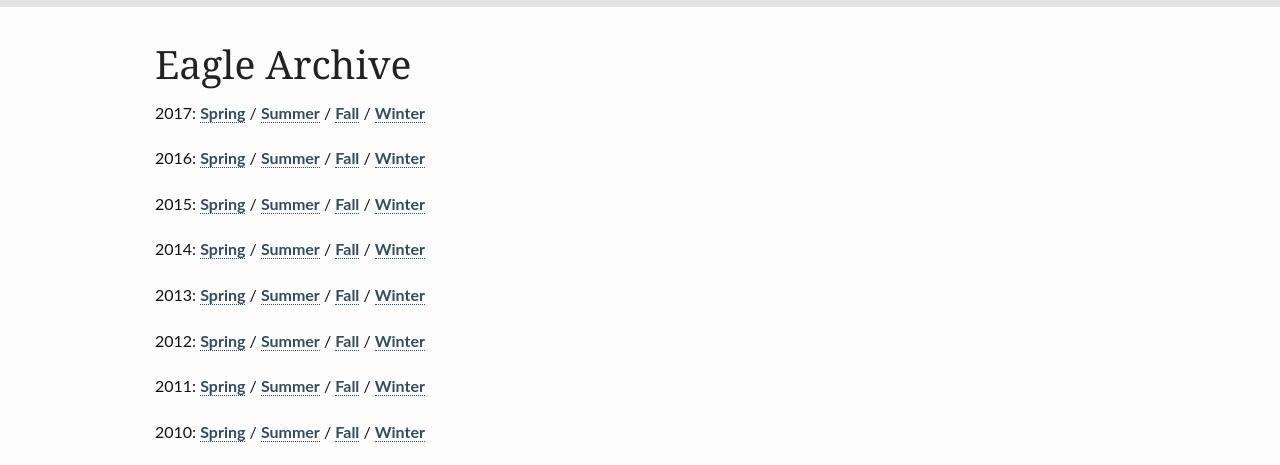
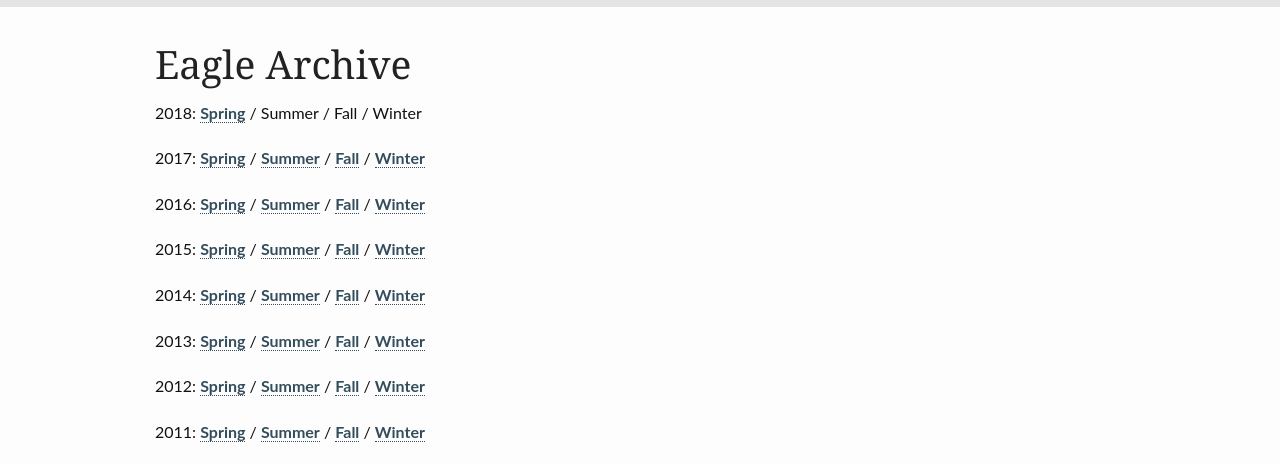
Before and after one commit to carrolltonmanor/carrolltonmanor.github.io, a Jekyll site: the page built from pages/eagle-archive.md, in a window 1280 px wide and 900 px high. Shown: the part 432-897 px from the top of the window. Built offline with Jekyll 4.4.1, drawn with Linux system fonts in a browser that asks for light colours.

Commit message:
Added link to Spring 2018 eagle

```diff
--- a/pages/eagle-archive.md
+++ b/pages/eagle-archive.md
@@ -10,10 +10,10 @@
 breadcrumb: true
 ---
 
-{% assign years = "2016|2015|2014|2013|2012|2011|2010|2009|2008|2007|2006|2005|2004|2003|2002|2001" | split: "|" %}
-{% assign thisYear = "2017" %}
+{% assign years = "2017|2016|2015|2014|2013|2012|2011|2010|2009|2008|2007|2006|2005|2004|2003|2002|2001" | split: "|" %}
+{% assign thisYear = "2018" %}
 
-{{ thisYear }}:  <a href="/resources/eagle-archive/eagle-{{ thisYear }}-spring.pdf">Spring</a> / <a href="/resources/eagle-archive/eagle-{{ thisYear }}-summer.pdf">Summer</a> / <a href="/resources/eagle-archive/eagle-{{ thisYear }}-fall.pdf">Fall</a> / <a href="/resources/eagle-archive/eagle-{{ thisYear }}-winter.pdf">Winter</a>
+{{ thisYear }}:  <a href="/resources/eagle-archive/eagle-{{ thisYear }}-spring.pdf">Spring</a> / Summer / Fall / Winter
 {% for yr in years %}
 {{ yr }}:  <a href="/resources/eagle-archive/eagle-{{ yr }}-spring.pdf">Spring</a> / <a href="/resources/eagle-archive/eagle-{{ yr }}-summer.pdf">Summer</a> / <a href="/resources/eagle-archive/eagle-{{ yr }}-fall.pdf">Fall</a> / <a href="/resources/eagle-archive/eagle-{{ yr }}-winter.pdf">Winter</a>
 {% endfor %}
```
